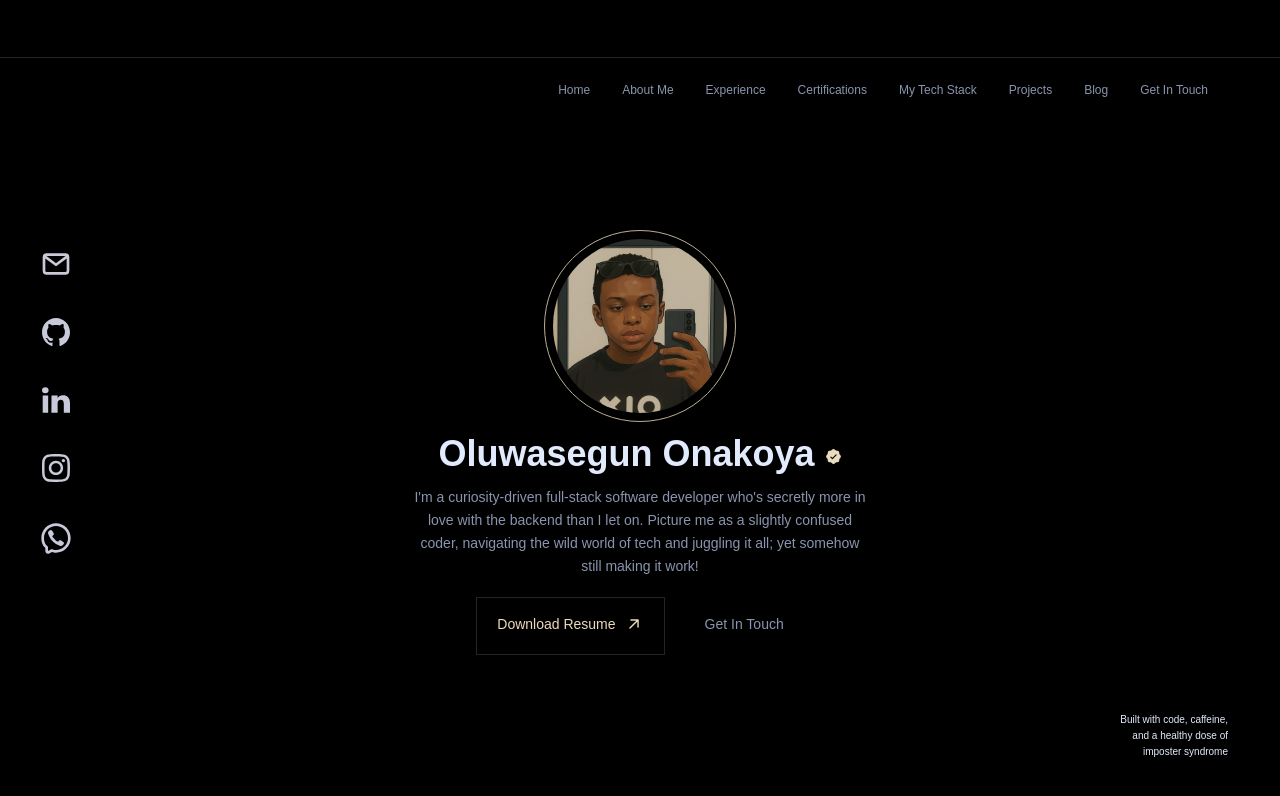
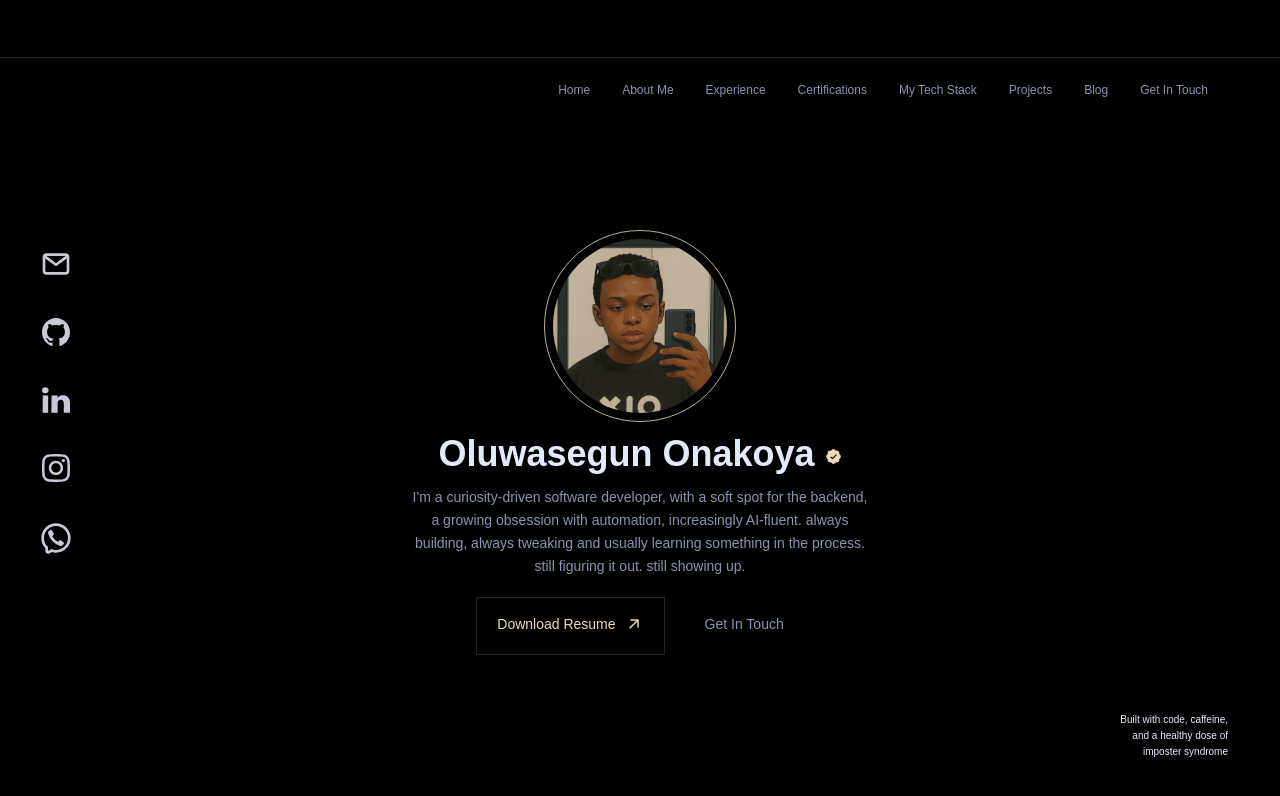
Before and after one commit to thesegunonakoya/portfolio, a React (Vite) app: page / in a window 1280 px wide. Shown: the top 796 px of the page. Built offline with nearby package versions, Linux system fonts and the light colour scheme; a web font is replaced by a local one.

Commit message:
adjusted some texts

```diff
--- a/src/pages/Main.jsx
+++ b/src/pages/Main.jsx
@@ -53,10 +53,7 @@ const Main = () => {
         style={{ color: "rgb(137, 148, 174)" }}
         className="mx-[13vw] md:mx-[32vw] mt-2 md:mt-3 text-[0.85rem] md:text-sm font-medium md:font-medium leading-[1.9] md:leading-relaxed"
       >
-        I&apos;m a curiosity-driven full-stack software developer who&apos;s
-        secretly more in love with the backend than I let on. Picture me as a
-        slightly confused coder, navigating the wild world of tech and juggling
-        it all; yet somehow still making it work!
+        I&apos;m a curiosity-driven software developer, with a soft spot for the backend, a growing obsession with automation, increasingly AI-fluent. always building, always tweaking and usually learning something in the process. still figuring it out. still showing up.
       </h2>
       <div className="md:flex items-center grid-row-1 md:gap-5">
         <div>
```
